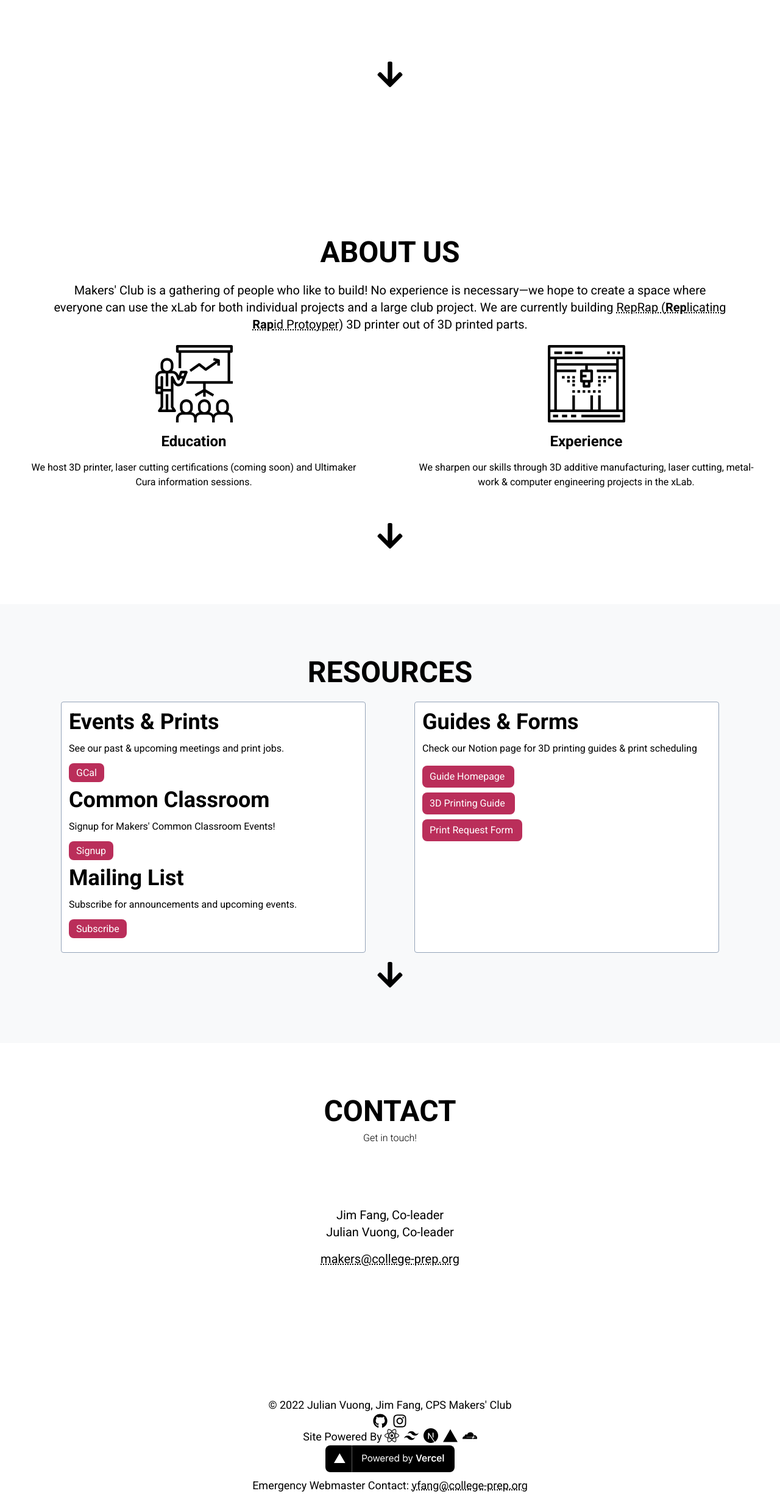
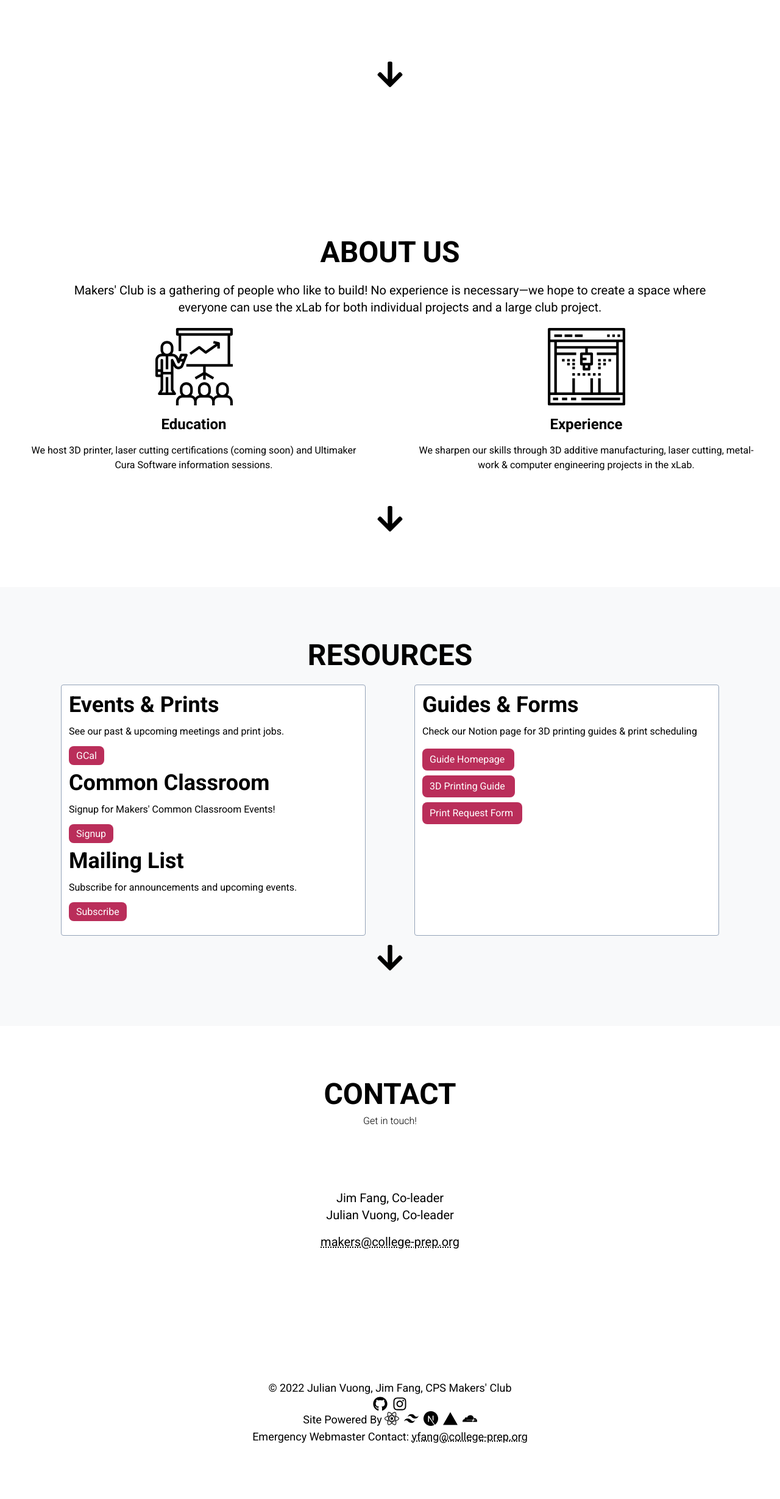
Before and after one commit to CPS-Makers-Club/Makers-Website, a Next.js app: page / in a window 1280 px wide. Shown: the part 566-3025 px from the top of the page at 61% size. After the commit the page ends 2945 px from the top, so only its background shows below. Built offline with nearby package versions, Linux system fonts and the light colour scheme.

Commit message:
update about & footer for clubs fair

```diff
--- a/components/About.jsx
+++ b/components/About.jsx
@@ -37,7 +37,8 @@ export const About = () => {
     return (
         <div className="flex items-center justify-center flex-col my-[5.5rem]">
             <h1 className="text-5xl rounded text-black font-bold uppercase mb-6">about us</h1>
-            <p className="text-xl pb-5 text-center px-20">Makers' Club is a gathering of people who like to build! No experience is necessary—we hope to create a space where everyone can use the xLab for both individual projects and a large club project. We are currently building <a href="https://en.wikipedia.org/wiki/RepRap_project" target="_blank" className='underline decoration-dotted'>RepRap (<b>Rep</b>licating <b>Rap</b>id Protoyper)</a> 3D printer out of 3D printed parts.</p>
+            <p className="text-xl pb-5 text-center px-20">Makers' Club is a gathering of people who like to build! No experience is necessary—we hope to create a space where everyone can use the xLab for both individual projects and a large club project.</p>
+            {/* We are currently building <a href="https://en.wikipedia.org/wiki/RepRap_project" target="_blank" className='underline decoration-dotted'>RepRap (<b>Rep</b>licating <b>Rap</b>id Protoyper)</a> 3D printer out of 3D printed parts. */}
             <div className="flex justify-center mb-3 flex-wrap">
                 <div className={"flex grid-col-2 gap-2"}>
                     {/* + (!isMobile ? "mr-10" : "mb-3") */}
@@ -56,7 +57,7 @@ export const About = () => {
                             Education
                         </h4>
                         <p className='text-center mx-10'>
-                            We host 3D printer, laser cutting certifications (coming soon) and Ultimaker Cura information sessions.
+                            We host 3D printer, laser cutting certifications (coming soon) and Ultimaker Cura Software information sessions.
                         </p>
                     </div>
                     <div className='w-1/2'>
--- a/pages/index.js
+++ b/pages/index.js
@@ -119,7 +119,7 @@ export default function Home() {
             <a href="https://vercel.com/?utm_source=college-prep-makers&utm_campaign=oss" target="_blank"><SiVercel className="text-2xl mr-2" title='Vercel' /></a>
             <SiCloudflare className="text-2xl" title='Cloudflare' />
           </div>
-          <div className='flex justify-center'>
+          {/* <div className='flex justify-center'>
             <a href='https://vercel.com/?utm_source=college-prep-makers&utm_campaign=oss' target='_blank'>
               <Image
                 src='/powered_by_vercel.svg'
@@ -128,7 +128,7 @@ export default function Home() {
                 width={212}
               />
             </a>
-          </div>
+          </div> */}
           <p className='pb-2'>
             Emergency Webmaster Contact: <a href="mailto:yfang@college-prep.org" className="underline decoration-dotted">yfang@college-prep.org</a>
           </p>
```
